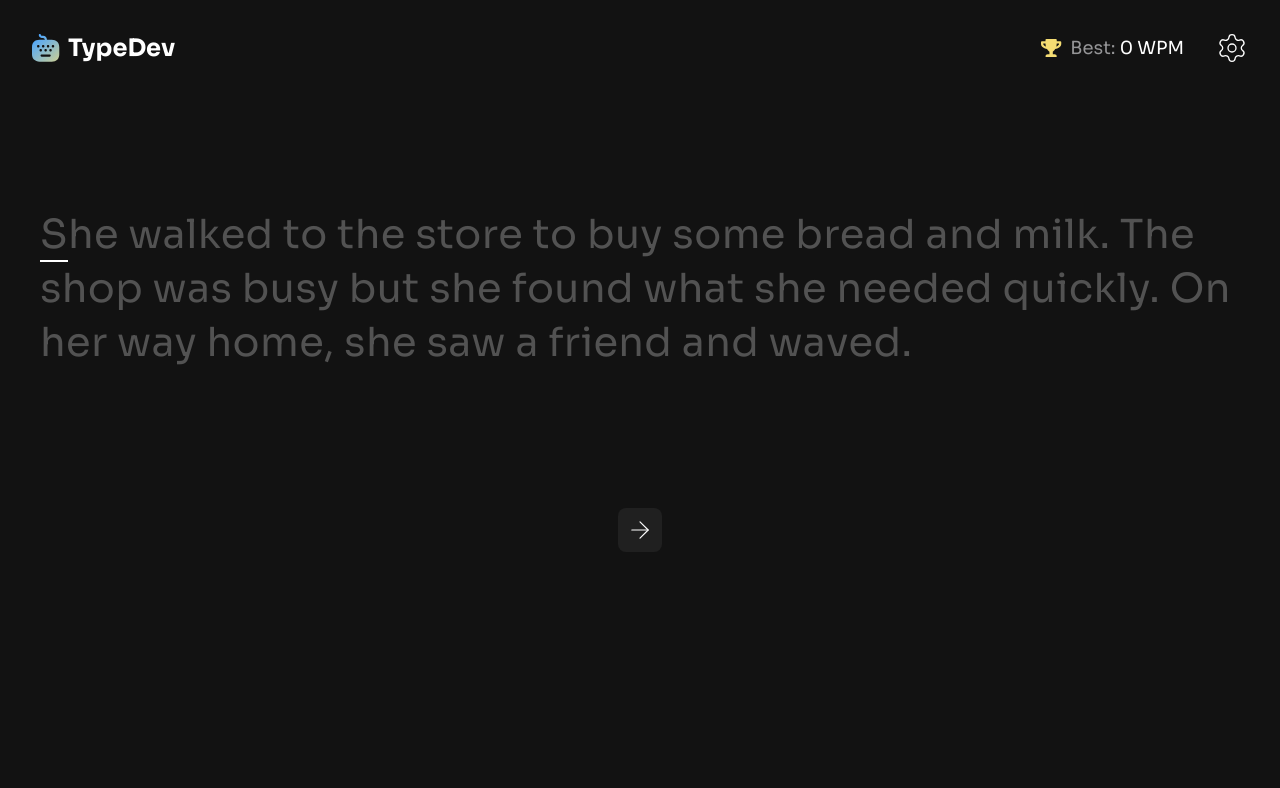
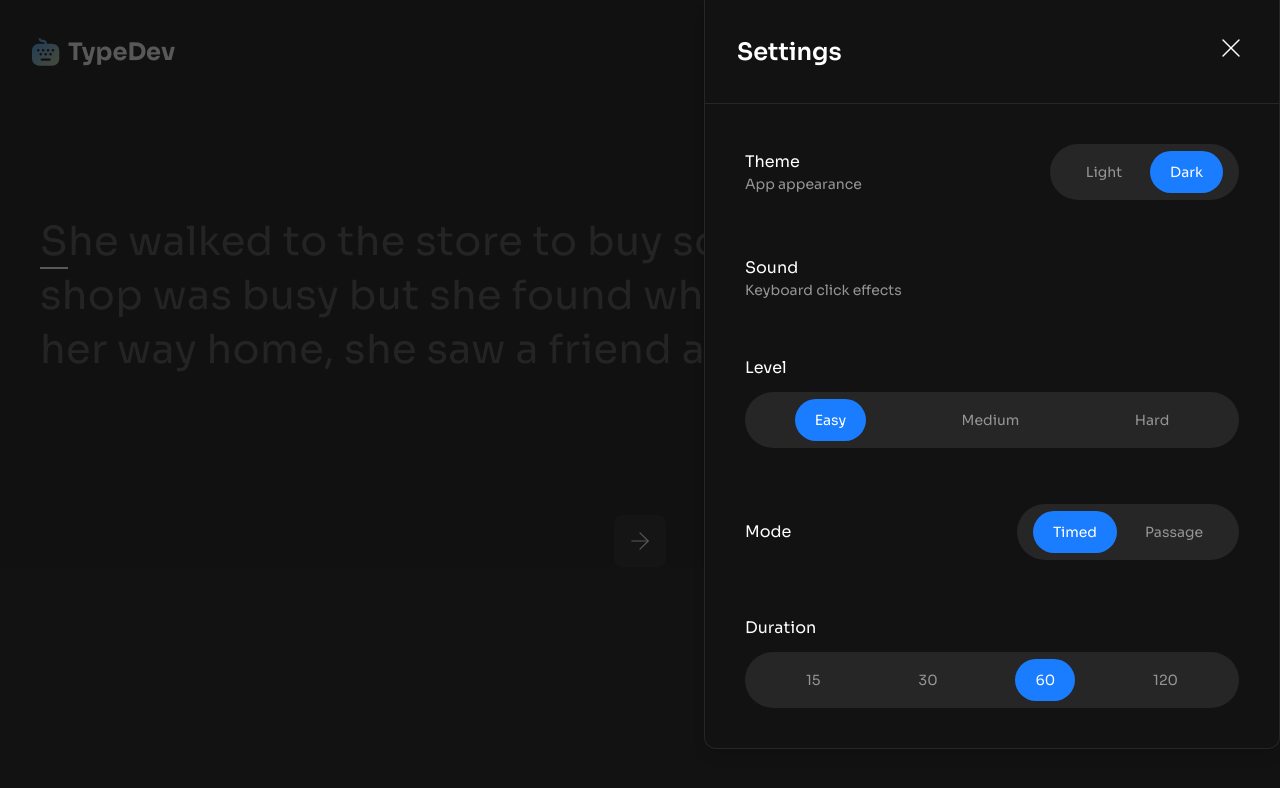
Before and after one commit to Luminoso1/typing-speed-test, a React app: page / in a window 1280 px wide. Both pictures are taken after a click on the button 1232 px from the left and 48 px from the top of the page. Shown: the top 788 px of the page. Built offline with nearby package versions, Linux system fonts and the light colour scheme; the HTML template or start-up script is replaced by a standard one.

Commit message:
fix Button & Stats & Icons issues

```diff
--- a/src/App.tsx
+++ b/src/App.tsx
@@ -11,7 +11,7 @@ function App() {
   const View = status === 'FINISHED' ? Result : TypingView
 
   return (
-    <div className="mx-auto max-w-[1280px] px-4 md:px-8">
+    <div className="relative mx-auto max-w-[1280px] px-4 md:px-8">
       <Header bestScore={bestScore} />
       <View />
     </div>
--- a/src/components/Button.tsx
+++ b/src/components/Button.tsx
@@ -2,6 +2,7 @@ import clsx from 'clsx'
 
 type ButtonProps = React.ButtonHTMLAttributes<HTMLButtonElement> & {
   children: React.ReactNode
+  icon?: boolean
 }
 
 export default function Button({
@@ -9,16 +10,21 @@ export default function Button({
   className,
   'aria-label': ariaLabel,
   disabled,
+  icon,
   ...rest
 }: ButtonProps) {
   return (
-    <div className="group relative w-full sm:w-auto">
+    <div className="group relative">
       <button
         {...rest}
         disabled={disabled}
         className={clsx(
-          'items-cencer flex min-h-10 w-full min-w-10 cursor-pointer justify-center gap-2 rounded-lg bg-neutral-700/30 p-2 px-4 py-3 transition-colors duration-300 hover:bg-neutral-700/50 disabled:cursor-not-allowed disabled:opacity-60 md:px-2 md:py-2',
+          'focus w-full cursor-pointer rounded-lg p-4 transition-colors duration-300 disabled:cursor-not-allowed disabled:opacity-60 md:p-3',
           className,
+          {
+            'flex min-h-10 min-w-10 items-center justify-center gap-2 bg-neutral-700/30 transition-transform duration-200 hover:bg-neutral-700/40':
+              icon,
+          },
         )}
       >
         {children}
--- a/src/components/Header.tsx
+++ b/src/components/Header.tsx
@@ -1,7 +1,11 @@
+import { useState } from 'react'
 import Button from './Button'
+import Settings from './Settings'
 import { Keyboard, Trophy, Config } from './Icons'
 
 export default function Header({ bestScore }: { bestScore: number }) {
+  const [isOpen, setIsOpen] = useState(false)
+
   return (
     <header className="flex items-center justify-between pt-8 pb-16">
       <div className="flex items-center gap-2">
@@ -22,10 +26,17 @@ export default function Header({ bestScore }: { bestScore: number }) {
         <Button
           aria-label="Show settings"
           className="min-h-auto! min-w-auto! bg-transparent! p-0!"
+          onClick={() => setIsOpen(true)}
         >
           <Config className="size-8" />
         </Button>
       </div>
+
+      {isOpen && (
+        <div className="absolute inset-0 z-30 bg-neutral-900/70">
+          <Settings close={() => setIsOpen(false)} />
+        </div>
+      )}
     </header>
   )
 }
--- a/src/components/Icons.tsx
+++ b/src/components/Icons.tsx
@@ -45,6 +45,24 @@ export const Trophy = (props: Props) => {
         d="M19.4062 2.25C19.8633 2.25 20.25 2.63672 20.25 3.09375V5.0625C20.25 6.32812 19.4414 7.62891 18.0703 8.61328C16.9453 9.42188 15.6094 9.91406 14.2031 10.0898C13.0781 11.918 11.8125 12.6562 11.8125 12.6562V15.1875H13.5C14.7305 15.1875 15.75 15.9258 15.75 17.1562V17.5781C15.75 17.8242 15.5391 18 15.3281 18H4.92188C4.67578 18 4.5 17.8242 4.5 17.5781V17.1562C4.5 15.9258 5.48438 15.1875 6.75 15.1875H8.4375V12.6562C8.4375 12.6562 7.13672 11.918 6.01172 10.0898C4.60547 9.91406 3.26953 9.42188 2.14453 8.61328C0.773438 7.62891 0 6.32812 0 5.0625V3.09375C0 2.63672 0.351562 2.25 0.84375 2.25H4.5V0.84375C4.5 0.386719 4.85156 0 5.34375 0H14.9062C15.3633 0 15.75 0.386719 15.75 0.84375V2.25H19.4062ZM3.48047 6.78516C3.90234 7.10156 4.39453 7.34766 4.95703 7.55859C4.71094 6.67969 4.53516 5.66016 4.5 4.5H2.25V5.0625C2.25 5.48438 2.60156 6.1875 3.48047 6.78516ZM18 5.0625V4.5H15.7148C15.6797 5.66016 15.5039 6.67969 15.2578 7.55859C15.8203 7.34766 16.3125 7.10156 16.7344 6.78516C17.3672 6.36328 18 5.66016 18 5.0625Z"
         fill="#F4DC73"
       />
+    </svg>
+  )
+}
+
+export const Close = (props: Props) => {
+  return (
+    <svg
+      {...props}
+      xmlns="http://www.w3.org/2000/svg"
+      viewBox="0 0 24 24"
+      fill="none"
+      stroke="currentColor"
+      strokeWidth="1"
+      strokeLinecap="round"
+      strokeLinejoin="round"
+    >
+      <path d="M18 6 6 18" />
+      <path d="m6 6 12 12" />
     </svg>
   )
 }
--- a/src/components/Stats.tsx
+++ b/src/components/Stats.tsx
@@ -18,8 +18,8 @@ export default function Stats() {
   })
 
   return (
-    <div className="flex items-center justify-center gap-10">
-      <div className="flex h-32 w-32 flex-col items-center justify-between gap-2 rounded-full border border-neutral-700 px-7 md:h-16 md:w-40 md:flex-row">
+    <div className="grid grid-cols-2 gap-5 sm:grid-cols-3">
+      <div className="flex h-16 w-full flex-row items-center justify-between gap-2 rounded-full border border-neutral-700 px-7 sm:w-40">
         <span className="text-xs font-bold tracking-wider text-slate-400 uppercase">
           WPM
         </span>
@@ -28,14 +28,14 @@ export default function Stats() {
         </span>
       </div>
 
-      <div className="flex h-32 w-32 flex-col items-center justify-between gap-2 rounded-full border border-neutral-700 px-7 md:h-16 md:w-40 md:flex-row">
+      <div className="flex h-16 flex-row items-center justify-between gap-2 rounded-full border border-neutral-700 px-7 sm:w-40">
         <span className="text-xs font-bold tracking-wider text-slate-400 uppercase">
           Acc
         </span>
         <span className={accClasses}>{accuracy}%</span>
       </div>
 
-      <div className="flex h-32 w-32 flex-col items-center justify-between gap-2 rounded-full border border-neutral-700 px-7 md:h-16 md:w-40 md:flex-row">
+      <div className="col-span-2 sm:col-span-1 flex h-16 flex-row items-center justify-between gap-2 rounded-full border border-neutral-700 px-7 sm:w-40">
         <span className="text-xs font-bold tracking-wider text-slate-400 uppercase">
           Time
         </span>
--- a/src/components/TypingView.tsx
+++ b/src/components/TypingView.tsx
@@ -19,7 +19,7 @@ export default function TypingView() {
 const Header = () => {
   const { status } = useConfig()
   return (
-    <div className="relative z-20 flex min-h-16 flex-col justify-end *:leading-none lg:flex-row lg:items-center">
+    <div className="relative z-20 min-h-16">
       {status == 'TYPING' && <Stats />}
     </div>
   )
@@ -75,17 +75,17 @@ const Footer = () => {
   const { status } = useConfig()
   const { restart, next } = useActions()
   return (
-    <div className="flex items-center gap-3 sm:justify-center">
+    <div className="flex w-full flex-col gap-x-3 gap-y-5 sm:flex-row sm:justify-center">
       {status === 'TYPING' && (
-        <Button aria-label="Restart Test" onClick={restart}>
+        <Button icon aria-label="Restart Test" onClick={restart}>
           <Restart className="size-7" />
           <span className="md:hidden">Restart Test</span>
         </Button>
       )}
 
-      <Button aria-label="Next Test" onClick={next}>
+      <Button icon aria-label="Next Test" onClick={next}>
         <Next className="size-7" />
-        <span className="md:hidden">Next Text</span>
+        <span className="leading-none md:hidden">Next Text</span>
       </Button>
     </div>
   )
```
